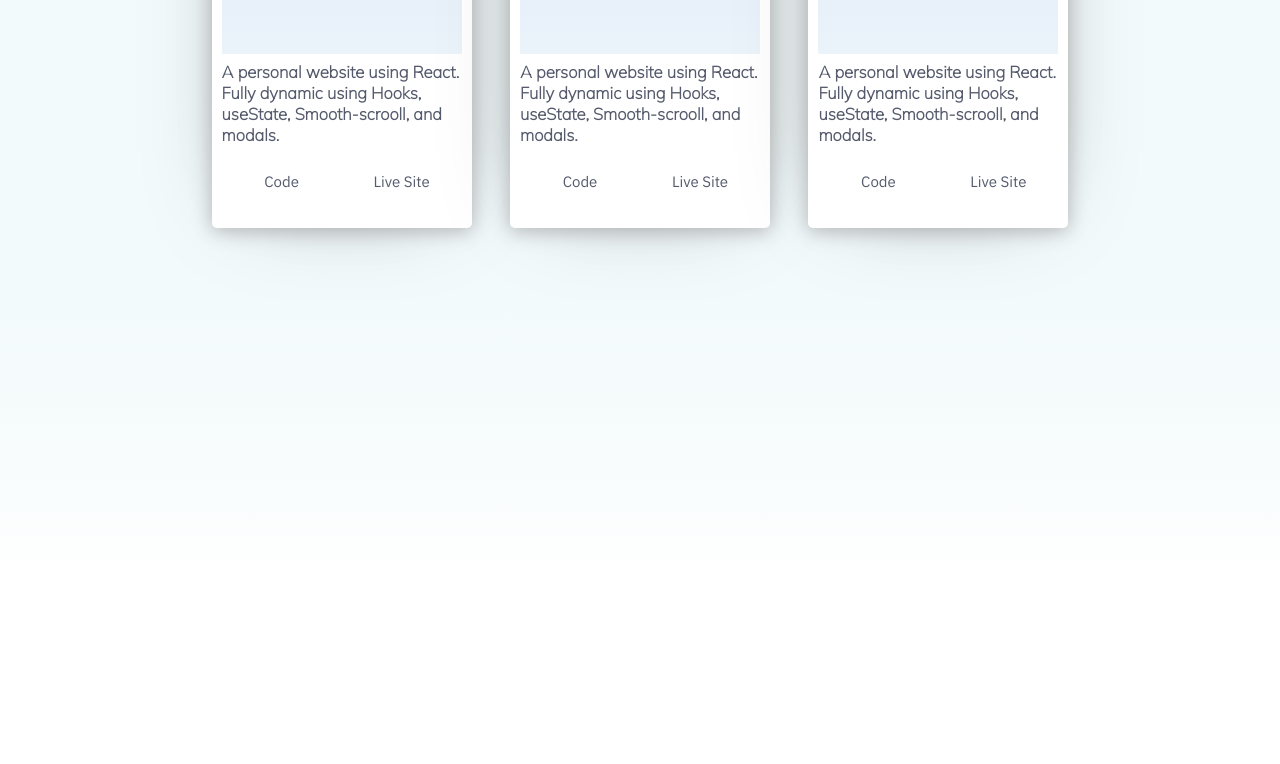
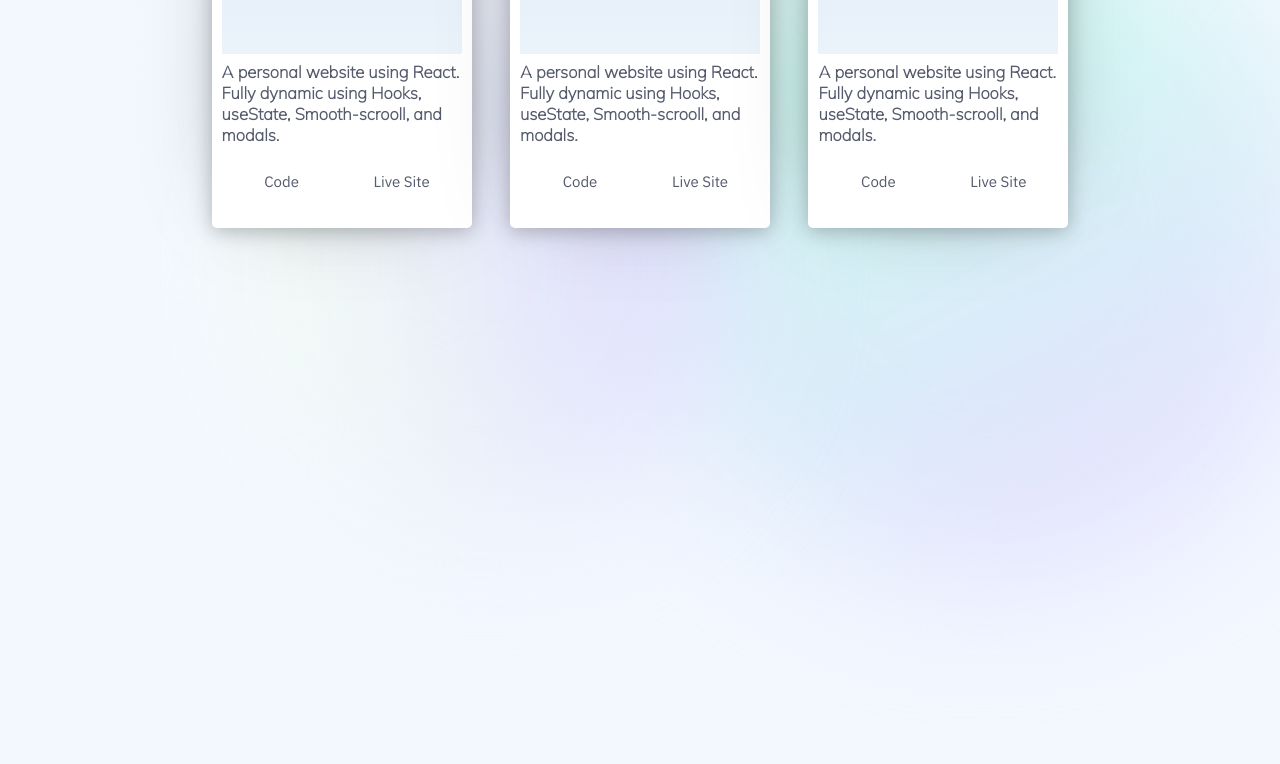
Before and after one commit to cameronmcc/personal-website-v2, a React (Create React App) app: page / in a window 1280 px wide. Shown: the part 2922-3686 px from the top of the page. Before the commit the page ends 3494 px from the top, so only its background shows below. Built offline with nearby package versions, Linux system fonts and the light colour scheme.

Commit message:
Further design improvements

```diff
--- a/src/components/Projects/Projects.js
+++ b/src/components/Projects/Projects.js
@@ -1,6 +1,7 @@
 import React from "react";
 import "./style.css";
 import proj1 from "../../images/proj1.png";
+import bg from "../../images/bg.svg";
 
 const Projects = () => {
   return (
@@ -8,7 +9,6 @@ const Projects = () => {
       <div className='project-gradient-container-top'> </div>
       <div className='projects-container-column'>
         <div className='proj-heading'>Projects</div>
-
         <section className='proj-items-container-row'>
           <div className='proj-1'>
             <div className='proj-title'>Personal Website</div>
--- a/src/components/Projects/style.css
+++ b/src/components/Projects/style.css
@@ -2,23 +2,25 @@
   height: 50rem;
   width: 100%;
   display: block;
-  background: linear-gradient(#e8f0fa, 60%, #f3fafb);
+  background: linear-gradient(#e8f0fa, 60%, #f3f8ff);
 }
 
 .project-gradient-container-bottom {
   height: 30rem;
   width: 100%;
   display: block;
-  background: linear-gradient(#f3fafb, 70%, white);
+  background: linear-gradient(#f3f8ff, 70%, white);
 }
 
 .projects-container-column {
+  background-image: url("../../images/bg.svg");
+  background-repeat: no-repeat;
+  background-size: cover;
   display: flex;
-  height: 60rem;
+  height: 120rem;
   width: 100%;
   flex-direction: column;
   align-items: center;
-  background-color: #f3fafb;
 }
 
 @media screen and (max-width: 901px) {
@@ -64,6 +66,10 @@
   padding-left: 2.5rem;
 }
 
+/* .proj-1 {
+  background: linear-gradient(#fff1f1, #f1ffec);
+} */
+
 .proj-1,
 .proj-2,
 .proj-3 {
@@ -86,7 +92,6 @@
   color: #555b6d;
   font-family: "IBM Plex Sans", sans-serif;
   font-size: 1.1rem;
-  text-align: ;
 }
 
 .btn-wrapper {
```
Also changed, not shown: src/images/bg.svg (added).
